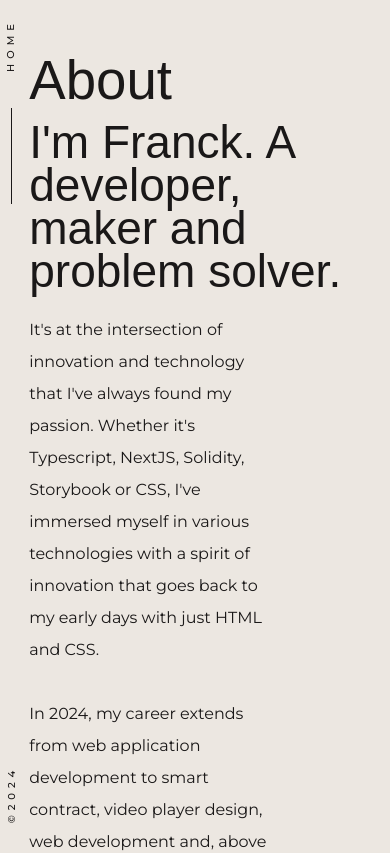
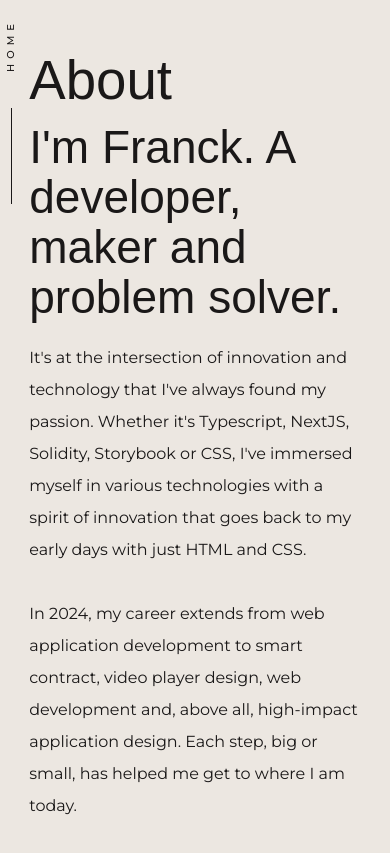
Before and after one commit to Franck-Fernandez-pro/core, a Next.js app: page /about in a window 390 px wide. Shown: the top 853 px of the page. Built offline with nearby package versions, Linux system fonts and the light colour scheme; a web font is replaced by a local one.

Commit message:
Improve mobile view

```diff
--- a/app/(content)/about/page.tsx
+++ b/app/(content)/about/page.tsx
@@ -15,7 +15,7 @@ export default function About() {
       <div className="mb-5 flex justify-between pt-[12%]">
         <div className={fondamento.className}>
           <h1 className="text-[14vw] font-light">About</h1>
-          <span className="pb-[2%] text-[46px] leading-10">
+          <span className="md:leading-1 pb-[2%] text-[46px] leading-[50px]">
             I'm Franck. A developer, maker and problem solver.
           </span>
         </div>
@@ -29,7 +29,7 @@ export default function About() {
         />
       </div>
 
-      <p className="max-w-[75%] leading-8">
+      <p className="leading-8 md:max-w-[75%]">
         {/* C'est à l'intersection de l'innovation et de la technologie que j'ai toujours trouvé ma passion. Qu'il s'agisse de Typescript, NextJS, Solidity, Storybook ou CSS, j'ai plongé dans diverses technologies avec un esprit d'innovation qui remonte à mes débuts avec simplement HTML et CSS.
 
 En 2024, mon parcours s'étend de la conception d'application web à la conception de smart contract, player vidéo, le développement web mais, surtout, la conception d'application ayant de l'impact. Chaque étape, petite ou grande, m'a permis d'arriver là où je suis aujourd'hui.
--- a/components/Navbar.tsx
+++ b/components/Navbar.tsx
@@ -14,7 +14,7 @@ export default function Navbar() {
       </Link>
 
       <div className="mb-20 mt-3 h-24 w-[1px] bg-[#1a1818]"></div>
-      <div className="mb-10 mt-auto -rotate-90 pl-5 pr-4 text-center text-[10px] font-medium uppercase tracking-[5px]">
+      <div className="mb-10 mt-auto hidden -rotate-90 pl-5 pr-4 text-center text-[10px] font-medium uppercase tracking-[5px] md:block">
         ©2024
       </div>
     </nav>
```
